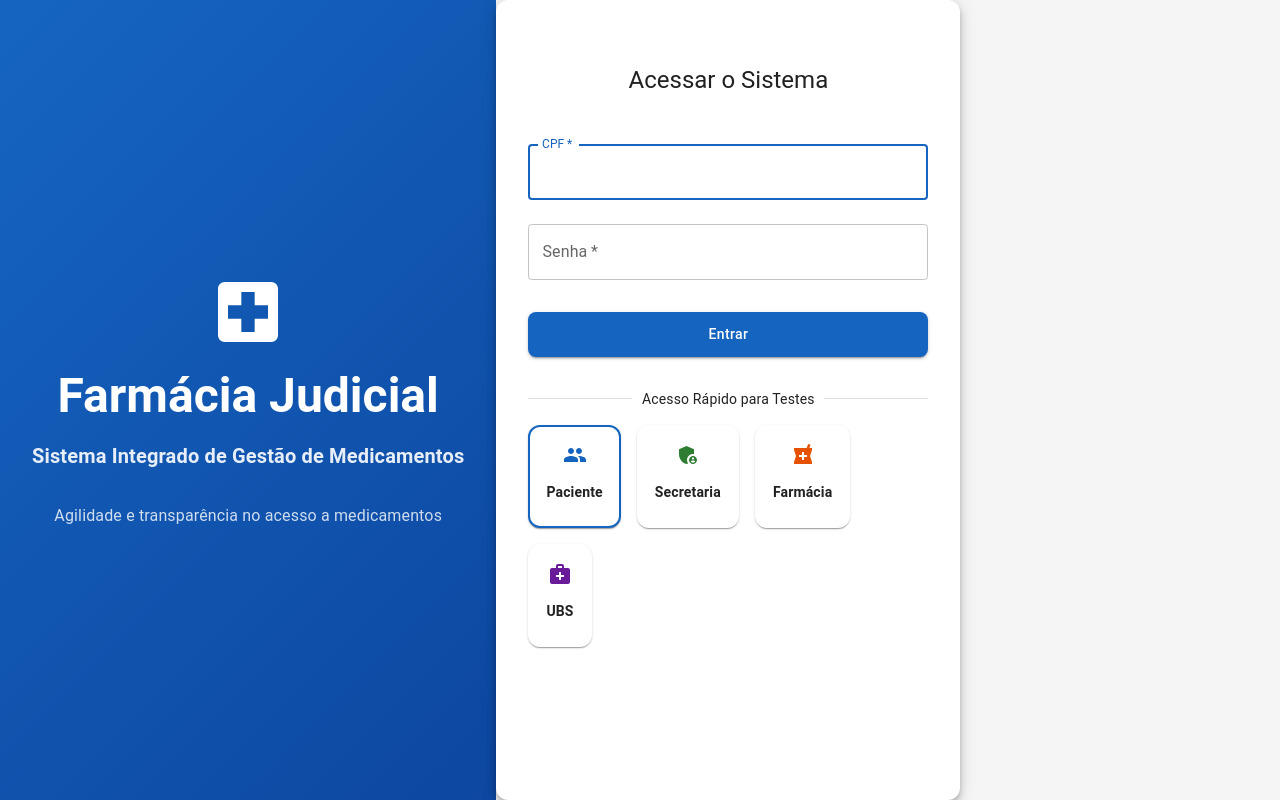
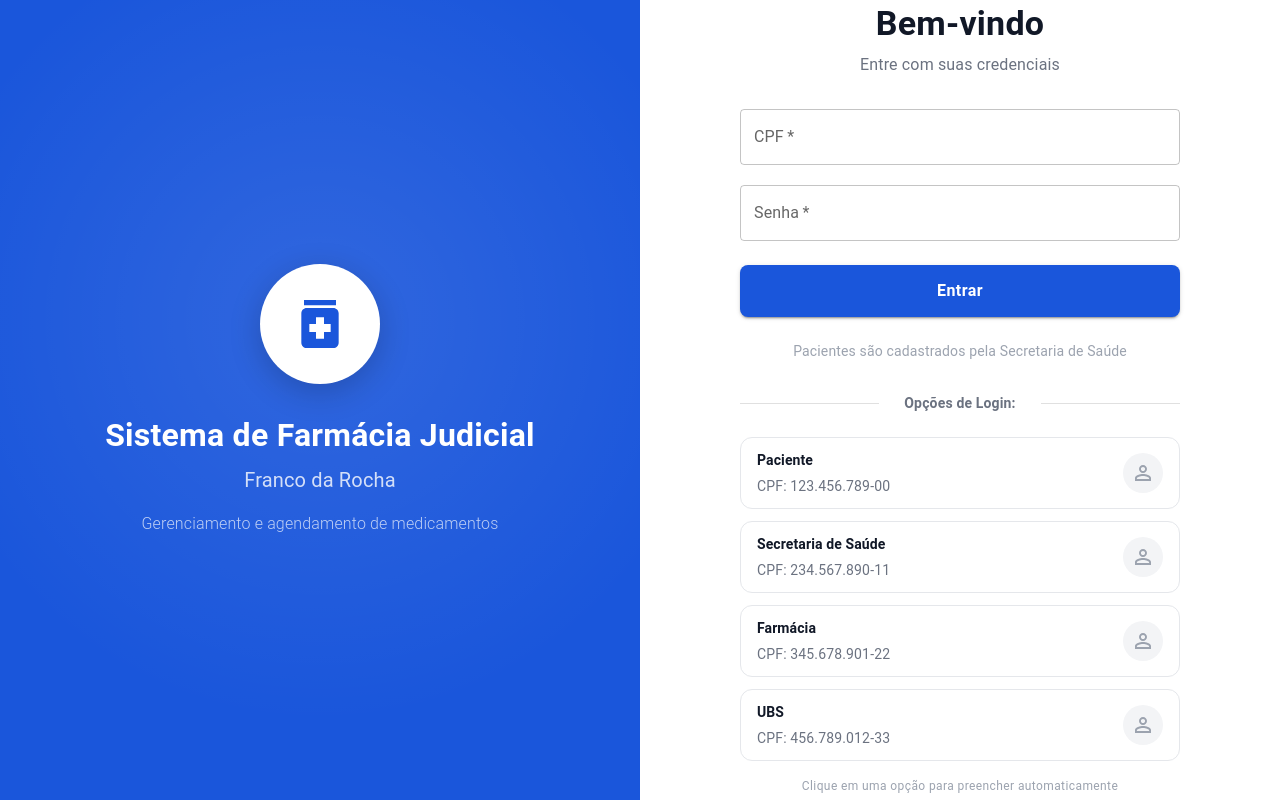
Before and after one commit to Projeto-Farmacia-fatec/main-front-web, a React (Vite) app: page /login in a window 1280 px wide. Built offline with nearby package versions, Linux system fonts and the light colour scheme.

Commit message:
fetch: update loginpage

```diff
--- a/src/pages/LoginPage.jsx
+++ b/src/pages/LoginPage.jsx
@@ -9,20 +9,20 @@ import {
   Grid,
   Alert,
   CircularProgress,
-  Card,
-  CardContent,
   IconButton,
   InputAdornment,
   Divider,
+  Card,
+  CardContent,
+  Avatar,
 } from "@mui/material";
 import {
-  LocalHospital,
+  Person as PersonIcon,
+  Lock as LockIcon,
   Visibility,
   VisibilityOff,
-  AdminPanelSettings,
-  MedicalServices,
-  LocalPharmacy,
-  People,
+  Medication as MedicationIcon,
+  PersonOutlineOutlined as PersonOutlineIcon,
 } from "@mui/icons-material";
 import { useAuth } from "../contexts/AuthContext";
 
@@ -30,32 +30,24 @@ const QUICK_ACCESS = [
   {
     role: "PACIENTE",
     label: "Paciente",
-    icon: <People />,
-    color: "#1565C0",
     cpf: "123.456.789-00",
     password: "123456",
   },
   {
     role: "SECRETARIA",
-    label: "Secretaria",
-    icon: <AdminPanelSettings />,
-    color: "#2E7D32",
+    label: "Secretaria de Saúde",
     cpf: "234.567.890-11",
     password: "123456",
   },
   {
     role: "FARMACIA",
     label: "Farmácia",
-    icon: <LocalPharmacy />,
-    color: "#E65100",
     cpf: "345.678.901-22",
     password: "123456",
   },
   {
     role: "UBS",
     label: "UBS",
-    icon: <MedicalServices />,
-    color: "#6A1B9A",
     cpf: "456.789.012-33",
     password: "123456",
   },
@@ -64,9 +56,9 @@ const QUICK_ACCESS = [
 const LoginPage = () => {
   const [cpf, setCpf] = useState("");
   const [password, setPassword] = useState("");
-  const [selectedRole, setSelectedRole] = useState("PACIENTE");
   const [showPassword, setShowPassword] = useState(false);
   const [error, setError] = useState("");
+  const [selectedRole, setSelectedRole] = useState(null);
 
   const { login, loading } = useAuth();
   const navigate = useNavigate();
@@ -80,31 +72,13 @@ const LoginPage = () => {
       return;
     }
 
+    if (!selectedRole) {
+      setError("Por favor, selecione um perfil de acesso");
+      return;
+    }
+
     try {
       const user = await login(cpf, password, selectedRole);
-
-      // Redirecionar baseado no perfil
-      const routes = {
-        PACIENTE: "/paciente/dashboard",
-        SECRETARIA: "/secretaria/dashboard",
-        FARMACIA: "/farmacia/dashboard",
-        UBS: "/ubs/dashboard",
-      };
-
-      navigate(routes[user.role], { replace: true });
-    } catch (err) {
-      setError(err.message);
-    }
-  };
-
-  const handleQuickAccess = async (access) => {
-    setCpf(access.cpf);
-    setPassword(access.password);
-    setSelectedRole(access.role);
-    setError("");
-
-    try {
-      const user = await login(access.cpf, access.password, access.role);
 
       const routes = {
         PACIENTE: "/paciente/dashboard",
@@ -119,6 +93,13 @@ const LoginPage = () => {
     }
   };
 
+  const handleQuickAccess = (access) => {
+    setCpf(access.cpf);
+    setPassword(access.password);
+    setSelectedRole(access.role);
+    setError("");
+  };
+
   const formatCpf = (value) => {
     const numbers = value.replace(/\D/g, "");
     return numbers
@@ -129,62 +110,129 @@ const LoginPage = () => {
   };
 
   return (
-    <Grid container component="main" sx={{ height: "100vh" }}>
-      {/* Lado Esquerdo - Banner */}
-      <Grid
-        item
-        xs={false}
-        sm={4}
-        md={7}
+    <Box
       sx={{
-          background: "linear-gradient(135deg, #1565C0 0%, #0D47A1 100%)",
         display: "flex",
-          flexDirection: "column",
-          justifyContent: "center",
-          alignItems: "center",
-          color: "white",
-          p: 4,
+        width: "100vw",
+        height: "100vh",
+        margin: 0,
+        padding: 0,
+        overflow: "hidden",
       }}
     >
-        <LocalHospital sx={{ fontSize: 80, mb: 2 }} />
-        <Typography
-          variant="h3"
-          component="h1"
-          gutterBottom
-          sx={{ fontWeight: "bold" }}
-        >
-          Farmácia Judicial
-        </Typography>
-        <Typography variant="h6" sx={{ opacity: 0.9, textAlign: "center" }}>
-          Sistema Integrado de Gestão de Medicamentos
-        </Typography>
-        <Box sx={{ mt: 4, textAlign: "center" }}>
-          <Typography variant="body1" sx={{ opacity: 0.8 }}>
-            Agilidade e transparência no acesso a medicamentos
-          </Typography>
-        </Box>
-      </Grid>
-
-      {/* Lado Direito - Formulário */}
-      <Grid item xs={12} sm={8} md={5} component={Paper} elevation={6} square>
+      {/* Lado Esquerdo - 50% */}
       <Box
         sx={{
-            my: 8,
-            mx: 4,
+          width: "50%",
+          height: "100%",
+          backgroundColor: "#1A56DB",
           display: "flex",
           flexDirection: "column",
           alignItems: "center",
+          justifyContent: "center",
+          position: "relative",
+          "&::before": {
+            content: '""',
+            position: "absolute",
+            top: 0,
+            left: 0,
+            right: 0,
+            bottom: 0,
+            background:
+              "radial-gradient(circle at 50% 40%, rgba(255,255,255,0.1) 0%, transparent 70%)",
+          },
         }}
       >
-          <Typography component="h1" variant="h5" sx={{ mb: 3 }}>
-            Acessar o Sistema
+        {/* Círculo com ícone */}
+        <Box
+          sx={{
+            width: 120,
+            height: 120,
+            borderRadius: "50%",
+            backgroundColor: "white",
+            display: "flex",
+            alignItems: "center",
+            justifyContent: "center",
+            mb: 4,
+            zIndex: 1,
+            boxShadow: "0 8px 32px rgba(0, 0, 0, 0.2)",
+          }}
+        >
+          <MedicationIcon sx={{ fontSize: 64, color: "#1A56DB" }} />
+        </Box>
+
+        {/* Textos */}
+        <Box sx={{ textAlign: "center", zIndex: 1, px: 4 }}>
+          <Typography
+            variant="h4"
+            sx={{
+              fontWeight: 700,
+              color: "white",
+              mb: 1,
+              fontSize: { xs: "1.5rem", md: "2rem" },
+            }}
+          >
+            Sistema de Farmácia Judicial
           </Typography>
+          <Typography
+            variant="h6"
+            sx={{
+              color: "rgba(255, 255, 255, 0.8)",
+              fontWeight: 400,
+              mb: 2,
+            }}
+          >
+            Franco da Rocha
+          </Typography>
+          <Typography
+            variant="body1"
+            sx={{
+              color: "rgba(255, 255, 255, 0.7)",
+              fontWeight: 300,
+            }}
+          >
+            Gerenciamento e agendamento de medicamentos
+          </Typography>
+        </Box>
+      </Box>
 
+      {/* Lado Direito - 50% */}
       <Box
-            component="form"
-            onSubmit={handleSubmit}
-            sx={{ mt: 1, width: "100%", maxWidth: 400 }}
+        sx={{
+          width: "50%",
+          height: "100%",
+          backgroundColor: "white",
+          display: "flex",
+          alignItems: "center",
+          justifyContent: "center",
+          px: { xs: 2, sm: 4, md: 8 },
+        }}
       >
+        <Box sx={{ width: "100%", maxWidth: 440 }}>
+          {/* Cabeçalho */}
+          <Box sx={{ mb: 4, textAlign: "center" }}>
+            <Typography
+              variant="h4"
+              sx={{
+                fontWeight: 700,
+                color: "#111827",
+                mb: 1,
+              }}
+            >
+              Bem-vindo
+            </Typography>
+            <Typography
+              variant="body1"
+              sx={{
+                color: "#6B7280",
+              }}
+            >
+              Entre com suas credenciais
+            </Typography>
+          </Box>
+
+          {/* Formulário */}
+          <Box component="form" onSubmit={handleSubmit}>
             {error && (
               <Alert severity="error" sx={{ mb: 2 }}>
                 {error}
@@ -192,23 +240,28 @@ const LoginPage = () => {
             )}
 
             <TextField
-              margin="normal"
+              fullWidth
               required
-              fullWidth
               id="cpf"
               label="CPF"
               name="cpf"
               autoComplete="cpf"
-              autoFocus
               value={cpf}
               onChange={(e) => setCpf(formatCpf(e.target.value))}
-              placeholder="123.456.789-00"
+              placeholder="000.000.000-00"
+              sx={{ mb: 2.5 }}
+              InputProps={{
+                startAdornment: (
+                  <InputAdornment position="start">
+                    <PersonIcon sx={{ color: "#9CA3AF" }} />
+                  </InputAdornment>
+                ),
+              }}
             />
 
             <TextField
-              margin="normal"
+              fullWidth
               required
-              fullWidth
               name="password"
               label="Senha"
               type={showPassword ? "text" : "password"}
@@ -216,12 +269,19 @@ const LoginPage = () => {
               autoComplete="current-password"
               value={password}
               onChange={(e) => setPassword(e.target.value)}
+              sx={{ mb: 3 }}
               InputProps={{
+                startAdornment: (
+                  <InputAdornment position="start">
+                    <LockIcon sx={{ color: "#9CA3AF" }} />
+                  </InputAdornment>
+                ),
                 endAdornment: (
                   <InputAdornment position="end">
                     <IconButton
                       onClick={() => setShowPassword(!showPassword)}
                       edge="end"
+                      size="small"
                     >
                       {showPassword ? <VisibilityOff /> : <Visibility />}
                     </IconButton>
@@ -234,52 +294,138 @@ const LoginPage = () => {
               type="submit"
               fullWidth
               variant="contained"
-              sx={{ mt: 3, mb: 2 }}
               disabled={loading}
+              sx={{
+                py: 1.5,
+                backgroundColor: "#1A56DB",
+                "&:hover": {
+                  backgroundColor: "#1E40AF",
+                },
+                textTransform: "none",
+                fontSize: "1rem",
+                fontWeight: 600,
+                mb: 3,
+              }}
             >
-              {loading ? <CircularProgress size={24} /> : "Entrar"}
+              {loading ? (
+                <CircularProgress size={24} color="inherit" />
+              ) : (
+                "Entrar"
+              )}
             </Button>
 
-            <Divider sx={{ my: 2 }}>
-              <Typography variant="body2" color="text.secondary">
-                Acesso Rápido para Testes
+            <Typography
+              variant="body2"
+              sx={{
+                color: "#9CA3AF",
+                textAlign: "center",
+                mb: 4,
+                fontSize: "0.875rem",
+              }}
+            >
+              Pacientes são cadastrados pela Secretaria de Saúde
+            </Typography>
+          </Box>
+
+          <Divider sx={{ mb: 3 }}>
+            <Typography
+              variant="body2"
+              sx={{
+                color: "#6B7280",
+                fontWeight: 600,
+                px: 2,
+              }}
+            >
+              Opções de Login:
             </Typography>
           </Divider>
 
-            <Grid container spacing={2}>
+          {/* Cards de Acesso Rápido */}
+          <Box sx={{ mb: 2 }}>
             {QUICK_ACCESS.map((access) => (
-                <Grid item xs={6} key={access.role}>
               <Card
+                key={access.role}
+                onClick={() => handleQuickAccess(access)}
                 sx={{
+                  mb: 1.5,
                   cursor: "pointer",
-                      transition: "all 0.3s",
+                  transition: "all 0.2s ease",
                   border:
                     selectedRole === access.role
-                          ? `2px solid ${access.color}`
-                          : "2px solid transparent",
+                      ? "2px solid #1A56DB"
+                      : "1px solid #E5E7EB",
+                  backgroundColor:
+                    selectedRole === access.role ? "#F0F5FF" : "white",
                   "&:hover": {
-                        transform: "translateY(-2px)",
-                        boxShadow: 3,
+                    backgroundColor:
+                      selectedRole === access.role ? "#F0F5FF" : "#F9FAFB",
+                    borderColor: "#1A56DB",
+                    boxShadow: "0 2px 8px rgba(26, 86, 219, 0.1)",
                   },
                 }}
-                    onClick={() => handleQuickAccess(access)}
+                elevation={0}
               >
-                    <CardContent sx={{ textAlign: "center", p: 2 }}>
-                      <Box sx={{ color: access.color, mb: 1 }}>
-                        {access.icon}
-                      </Box>
-                      <Typography variant="body2" sx={{ fontWeight: 600 }}>
+                <CardContent
+                  sx={{
+                    display: "flex",
+                    alignItems: "center",
+                    justifyContent: "space-between",
+                    py: 1.5,
+                    px: 2,
+                    "&:last-child": { pb: 1.5 },
+                  }}
+                >
+                  <Box>
+                    <Typography
+                      variant="subtitle2"
+                      sx={{
+                        fontWeight: 600,
+                        color: "#111827",
+                        mb: 0.5,
+                      }}
+                    >
                       {access.label}
                     </Typography>
+                    <Typography
+                      variant="body2"
+                      sx={{
+                        color: "#6B7280",
+                        fontSize: "0.875rem",
+                      }}
+                    >
+                      CPF: {access.cpf}
+                    </Typography>
+                  </Box>
+                  <Avatar
+                    sx={{
+                      width: 40,
+                      height: 40,
+                      backgroundColor:
+                        selectedRole === access.role ? "#1A56DB" : "#F3F4F6",
+                      color: selectedRole === access.role ? "white" : "#9CA3AF",
+                    }}
+                  >
+                    <PersonOutlineIcon />
+                  </Avatar>
                 </CardContent>
               </Card>
-                </Grid>
             ))}
-            </Grid>
+          </Box>
+
+          <Typography
+            variant="caption"
+            sx={{
+              color: "#9CA3AF",
+              textAlign: "center",
+              display: "block",
+              fontSize: "0.75rem",
+            }}
+          >
+            Clique em uma opção para preencher automaticamente
+          </Typography>
         </Box>
       </Box>
-      </Grid>
-    </Grid>
+    </Box>
   );
 };
 
```
Lines whose indentation alone changed are shown as unchanged.
